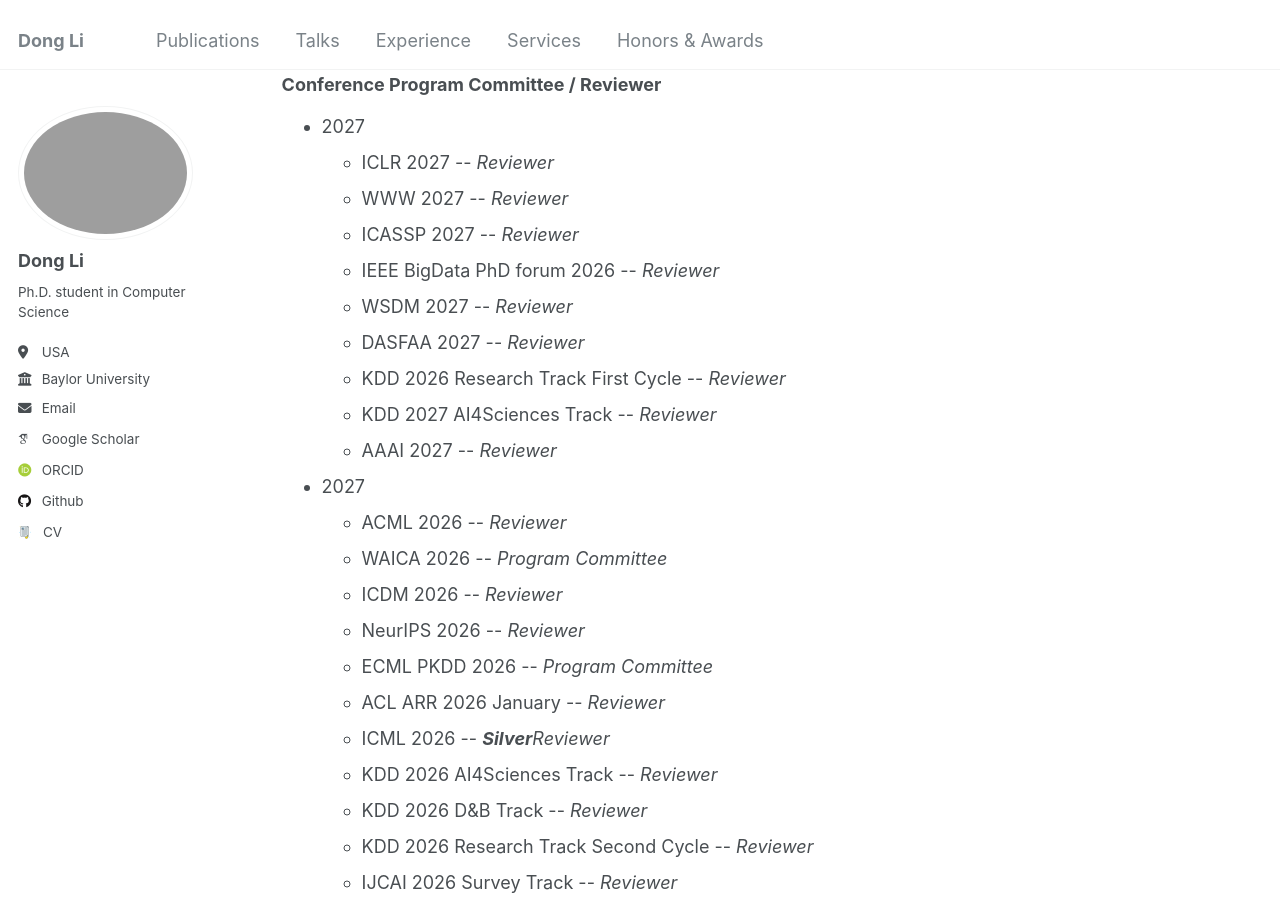
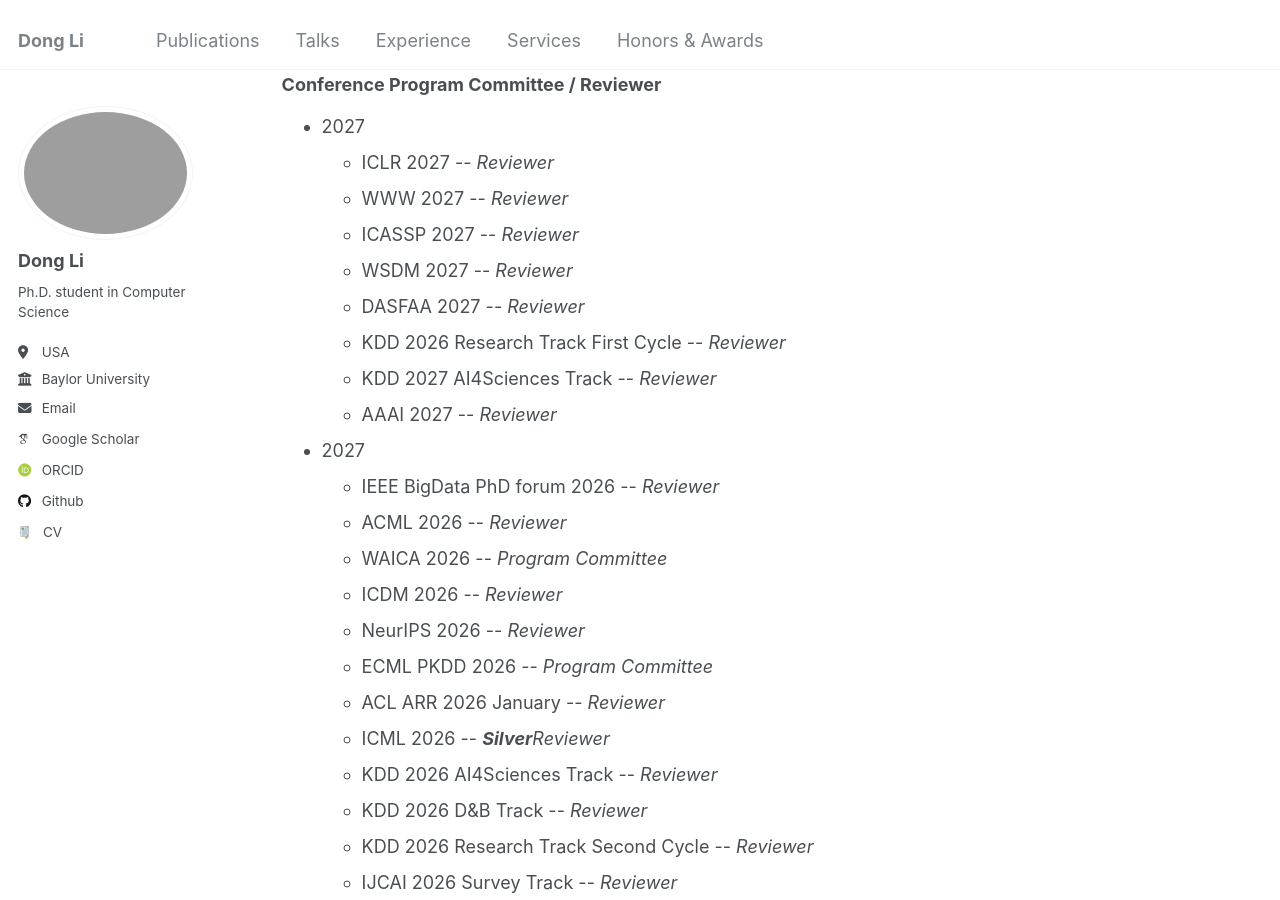
Before and after one commit to TurkeyWatanabe/dongli, a Jekyll site: the page built from _pages/services.html, in a window 1280 px wide and 900 px high, scrolled down 388 px. Built offline with Jekyll 4.4.1, drawn with Linux system fonts in a browser that asks for light colours; some web fonts are replaced; part of the change alters nothing that is shown.

```diff
--- a/_pages/services.html
+++ b/_pages/services.html
@@ -25,7 +25,6 @@ author_profile: true
       <li>ICLR 2027 -- <i>Reviewer</i></li>
       <li>WWW 2027 -- <i>Reviewer</i></li>
       <li>ICASSP 2027 -- <i>Reviewer</i></li>
-      <li>IEEE BigData PhD forum 2026 -- <i>Reviewer</i></li>
       <li>WSDM 2027 -- <i>Reviewer</i></li>
       <li>DASFAA 2027 -- <i>Reviewer</i></li>
       <li>KDD 2026 Research Track First Cycle -- <i>Reviewer</i></li>
@@ -35,6 +34,7 @@ author_profile: true
   </li>
   <li>2027
     <ul>
+      <li>IEEE BigData PhD forum 2026 -- <i>Reviewer</i></li>
       <li>ACML 2026 -- <i>Reviewer</i></li>
       <li>WAICA 2026 -- <i>Program Committee</i></li>
       <li>ICDM 2026 -- <i>Reviewer</i></li>
```
